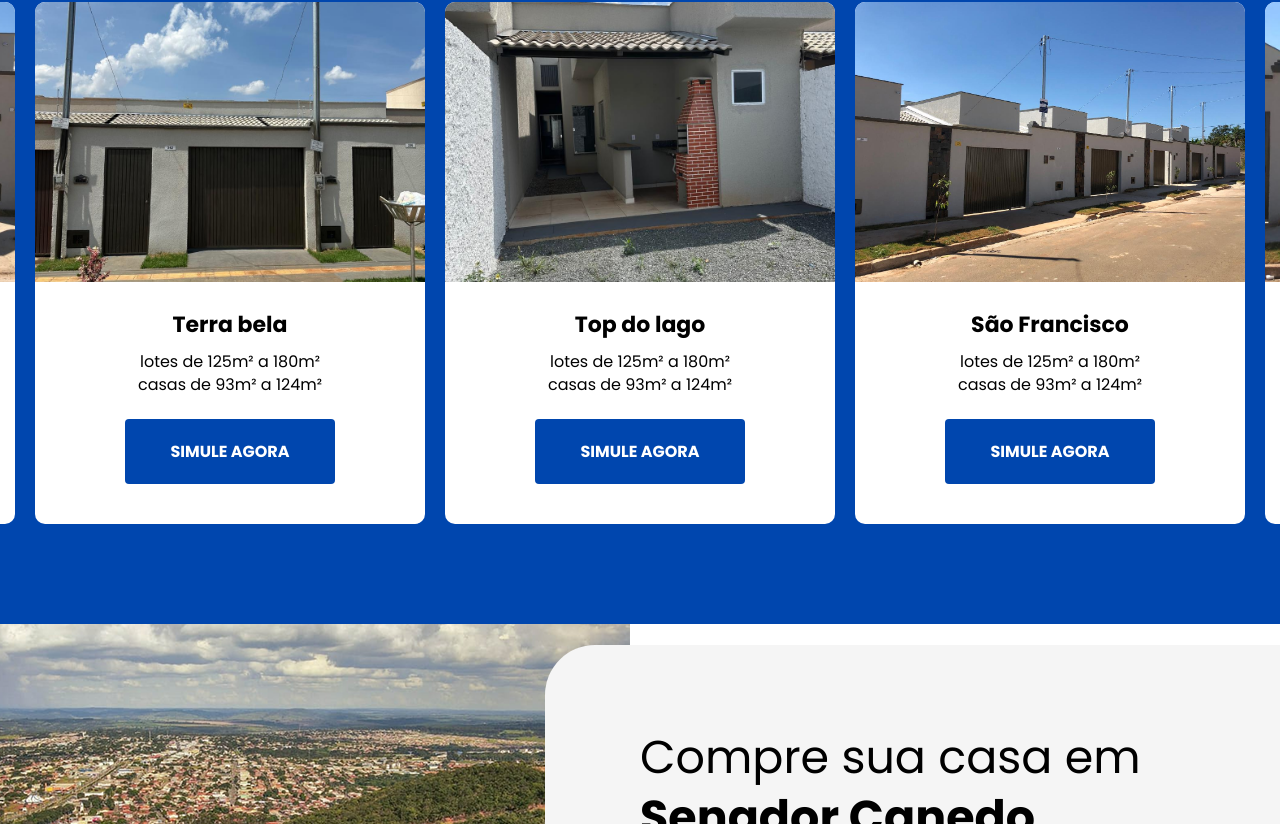
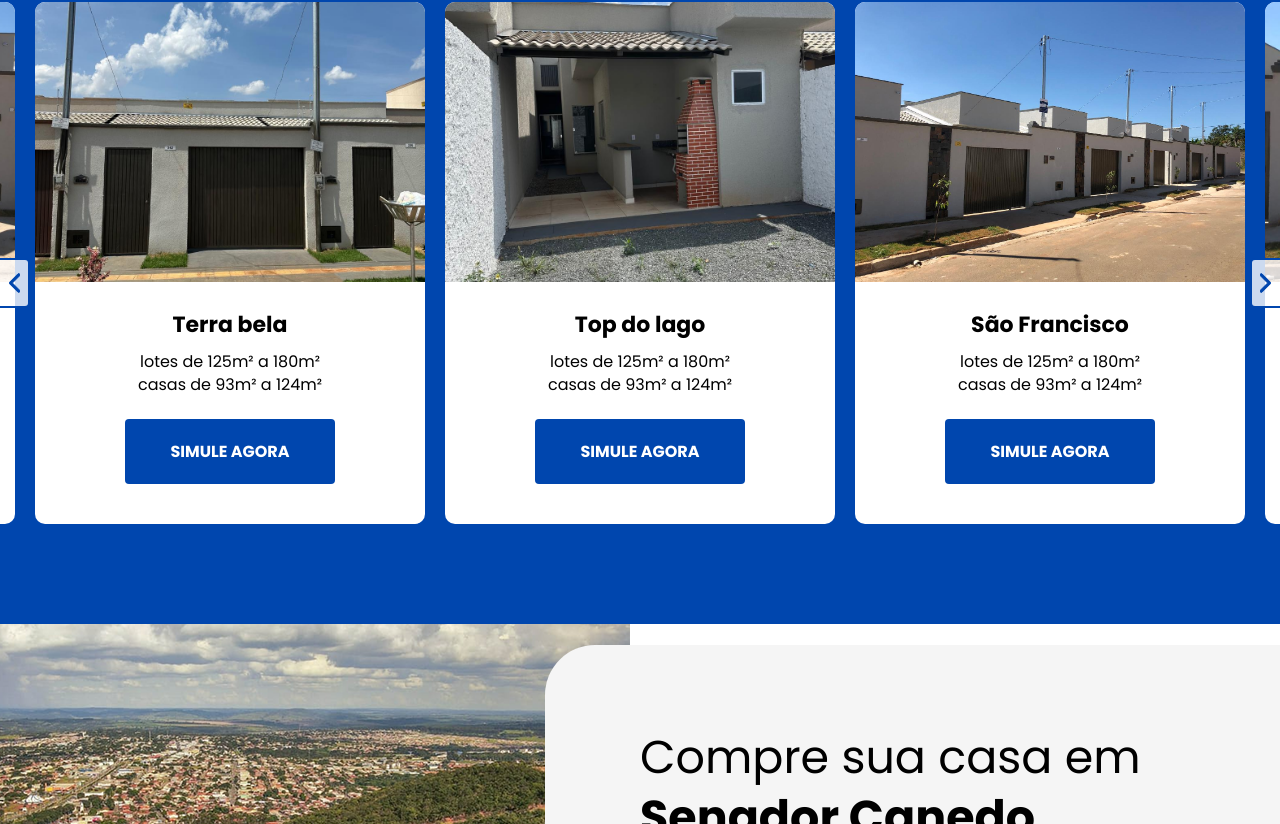
Before and after one commit to brunomy/LP-Senador-Canedo, a React (Vite) app: page / in a window 1280 px wide. Shown: the part 1599-2423 px from the top of the page. Built offline with nearby package versions, Linux system fonts and the light colour scheme.

Commit message:
[ADD] arrow em carousel

```diff
--- a/src/components/ButtonMenu/ButtonMenu.jsx
+++ b/src/components/ButtonMenu/ButtonMenu.jsx
@@ -3,7 +3,7 @@ import { Button } from '@mui/material';
 
 export default function ButtonMenu({ open, setOpen }) {
     return (
-        <Button className="menu" data-open={open} onClick={() => setOpen(!open)}>
+        <Button className="menu initial" data-open={open} onClick={() => setOpen(!open)}>
             <span class="span_1"></span>
             <span class="span_2"></span>
             <span class="span_3"></span>
--- a/src/components/ButtonMenu/ButtonMenu.scss
+++ b/src/components/ButtonMenu/ButtonMenu.scss
@@ -105,7 +105,7 @@ button.menu{
         }
     }
 
-    &[data-open="false"]{
+    &[data-open="false"]:not(.initial){
 
         *{
             animation-duration: 1s;
--- a/src/components/CasasCarousel/CasasCarousel.jsx
+++ b/src/components/CasasCarousel/CasasCarousel.jsx
@@ -21,7 +21,7 @@ export default function CasasCarousel({ startWhatsAppChat }) {
         slidesToShow: 3,
         slidesToScroll: 3,
         center: true,
-        arrows: false,
+        arrows: true,
         variableWidth: true,
         responsive: [
             {
@@ -29,6 +29,14 @@ export default function CasasCarousel({ startWhatsAppChat }) {
                 settings: {
                     slidesToShow: 1,
                     slidesToScroll: 1,
+                }
+            },
+            {
+                breakpoint: 600,
+                settings: {
+                    slidesToShow: 1,
+                    slidesToScroll: 1,
+                    arrows: false,
                 }
             }
         ]
--- a/src/components/CasasCarousel/CasasCarousel.scss
+++ b/src/components/CasasCarousel/CasasCarousel.scss
@@ -1,4 +1,5 @@
 .casas_carousel{
+    position: relative;
     background: #0046AE;
     padding: 100px 0 100px;
 
@@ -24,6 +25,40 @@
 
         .carousel{
             .slick-slider{
+                position: initial;
+
+                button.slick-arrow{
+                    position: absolute;
+                    top: initial;
+                    bottom: 316px;
+                    z-index: 1;
+                    width: 30px;
+                    height: 50px;
+                    background: #ffffffcc;
+                    background-image: url(./../../assets/arrow.svg);
+                    background-repeat: no-repeat;
+                    background-position: center;
+                    border: 2px solid #0046AE;
+                    transform: initial;
+
+                    &::before{
+                        display: none;
+                    }
+
+                    &.slick-prev{
+                        left: 0;
+                        border-radius: 0 5px 5px 0;
+                        border-left: none;
+                    }
+                    &.slick-next{
+                        right: 0;
+                        transform: rotate(180deg);
+                        border-radius: 0 5px 5px 0;
+                        border-left: none;
+                    }
+                }
+
+
                 .slick-list{
                     overflow: visible;
                     margin: 0 -15px;
@@ -51,6 +86,14 @@
                 line-height: 25px;
                 margin: 0 auto 50px;
             }
+
+            .carousel{
+                .slick-slider{
+                    button.slick-arrow{
+                        bottom: 302px;
+                    }
+                }
+            }
         }
     }
     @media (max-width: 950px){
@@ -65,6 +108,7 @@
 
             .carousel{
                 .slick-slider{
+                    button.slick-arrow{ display: none; }
                     .slick-list{
                         .casa_item{
                             margin: 0 6px;
```
Also changed, not shown: src/assets/arrow.svg (added).
